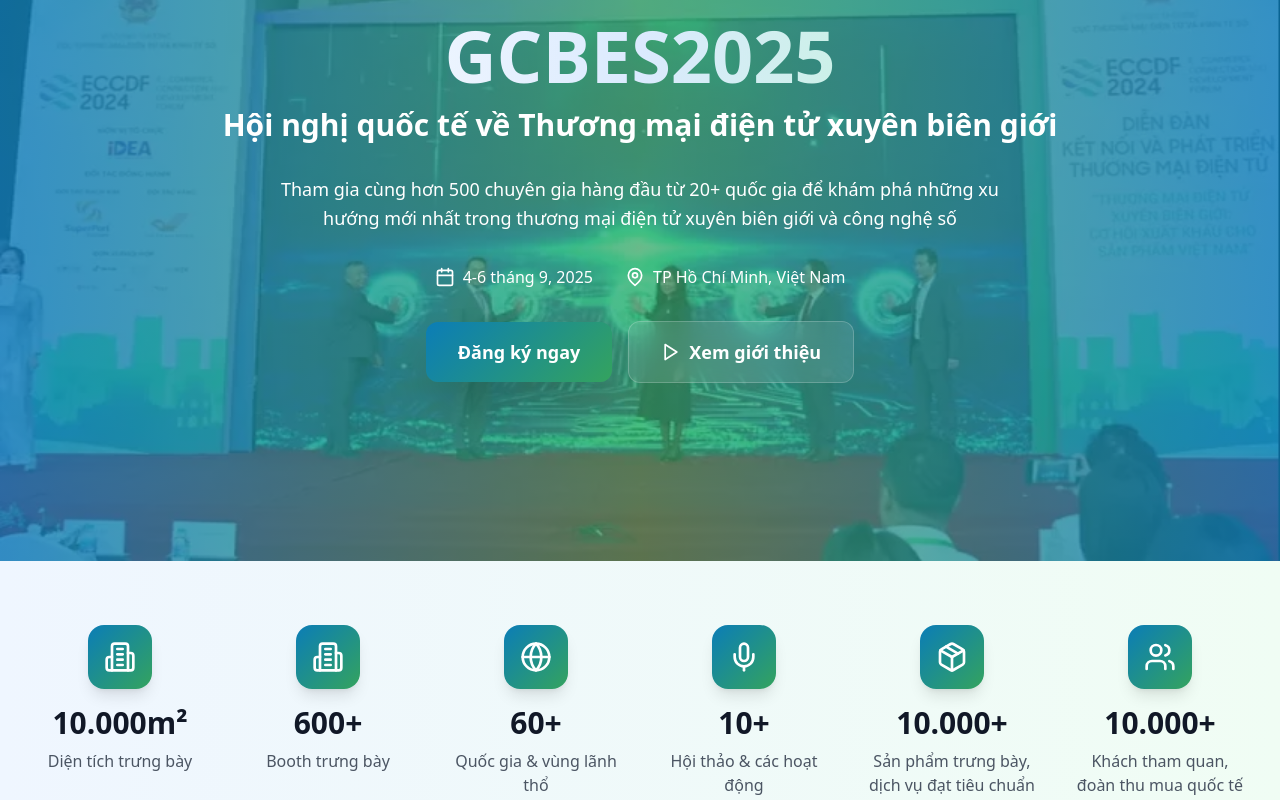
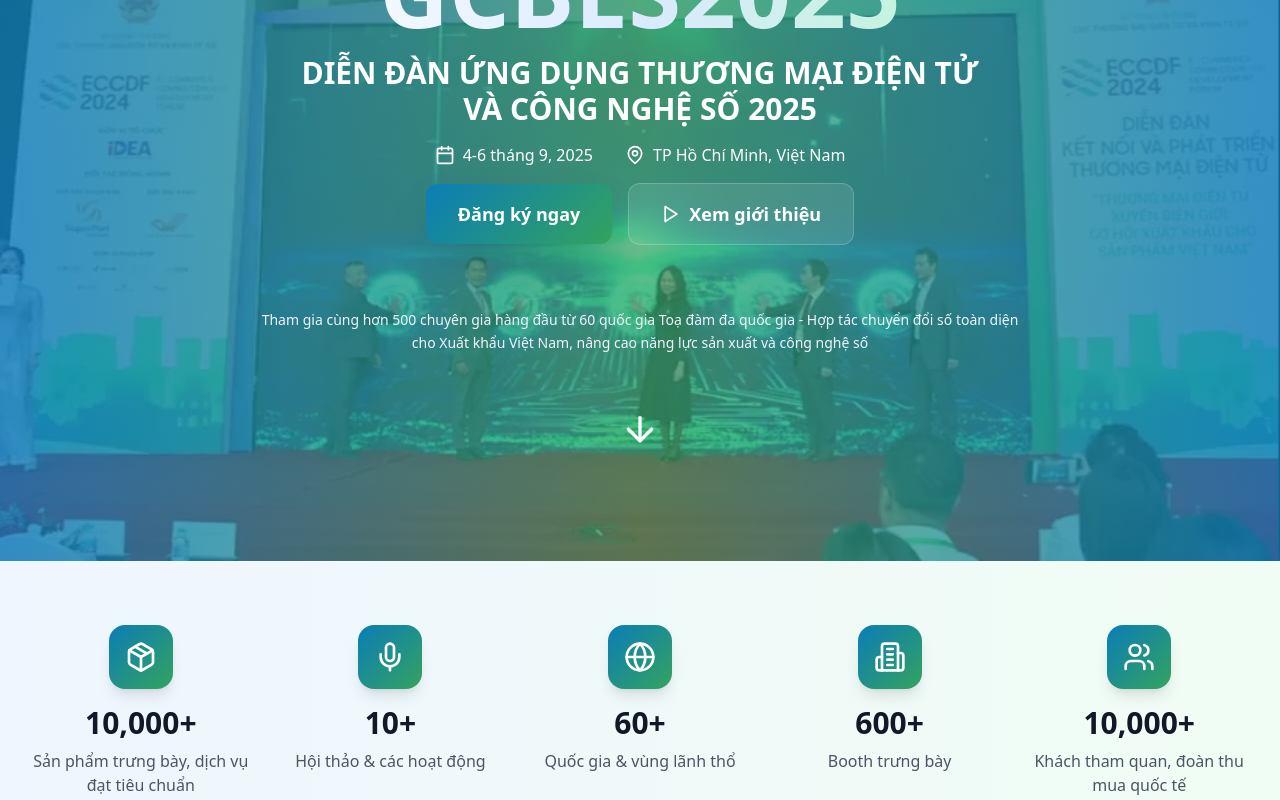
Before and after one commit to thanhle98/gcbes2025, a React (Vite) app: page / in a window 1280 px wide. Shown: the part 240-1040 px from the top of the page. Built offline with nearby package versions, Linux system fonts and the light colour scheme.

Commit message:
Update banner text

```diff
--- a/src/pages/HomePage.tsx
+++ b/src/pages/HomePage.tsx
@@ -16,6 +16,7 @@ import {
   ChevronRight,
   Play,
   Package,
+  ArrowDown,
 } from "lucide-react";
 
 // Lazy loading video component
@@ -60,7 +61,7 @@ function LazyBackgroundVideo() {
           src="/background-init-compressed.jpg"
           alt="Conference Background"
           className={`w-full h-full object-cover transition-opacity duration-1000 ${
-            isVideoLoaded ? 'opacity-0' : 'opacity-100'
+            isVideoLoaded ? "opacity-0" : "opacity-100"
           }`}
         />
       </picture>
@@ -75,7 +76,7 @@ function LazyBackgroundVideo() {
           playsInline
           preload="metadata"
           className={`absolute inset-0 w-full h-full object-cover transition-opacity duration-1000 ${
-            isVideoLoaded ? 'opacity-100' : 'opacity-0'
+            isVideoLoaded ? "opacity-100" : "opacity-0"
           }`}
           onCanPlay={handleVideoLoad}
           onLoadedData={handleVideoLoad}
@@ -223,12 +224,19 @@ export default function HomePage() {
   ];
 
   const stats = [
-    { number: "10.000m²", label: "Diện tích trưng bày", icon: Building2 },
+    {
+      number: "10,000+",
+      label: "Sản phẩm trưng bày, dịch vụ đạt tiêu chuẩn",
+      icon: Package,
+    },
+    { number: "10+", label: "Hội thảo & các hoạt động", icon: Mic },
+    { number: "60+", label: "Quốc gia & vùng lãnh thổ", icon: Globe },
     { number: "600+", label: "Booth trưng bày", icon: Building2 },
-    { number: "60+", label: "Quốc gia & vùng lãnh thổ", icon: Globe },
-    { number: "10+", label: "Hội thảo & các hoạt động", icon: Mic },
-    { number: "10.000+", label: "Sản phẩm trưng bày, dịch vụ đạt tiêu chuẩn", icon: Package },
-    { number: "10.000+", label: "Khách tham quan, đoàn thu mua quốc tế", icon: Users },
+    {
+      number: "10,000+",
+      label: "Khách tham quan, đoàn thu mua quốc tế",
+      icon: Users,
+    },
   ];
 
   return (
@@ -242,32 +250,28 @@ export default function HomePage() {
         <div className="relative z-10 text-center text-white max-w-5xl mx-auto px-4 sm:px-6 lg:px-8">
           {/* Logo chương trình */}
           <div>
-            <h1 className="text-5xl md:text-7xl font-bold mb-4 bg-gradient-to-r from-white via-blue-100 to-green-200 bg-clip-text text-transparent">
+            <h1 className="text-5xl md:text-8xl font-bold mb-4 bg-gradient-to-r from-white via-blue-100 to-green-200 bg-clip-text text-transparent">
               GCBES2025
             </h1>
-            <b className="text-xl md:text-3xl text-white">
-              Hội nghị quốc tế về Thương mại điện tử xuyên biên giới
+            <b className="text-xl md:text-3xl leading-10 text-white">
+              DIỄN ĐÀN ỨNG DỤNG THƯƠNG MẠI ĐIỆN TỬ
+              <br />
+              VÀ CÔNG NGHỆ SỐ 2025
             </b>
           </div>
 
-          <p className="text-lg max-w-3xl mx-auto leading-relaxed pt-8">
-            Tham gia cùng hơn 500 chuyên gia hàng đầu từ 20+ quốc gia để khám
-            phá những xu hướng mới nhất trong thương mại điện tử xuyên biên giới
-            và công nghệ số
-          </p>
-
-          <div className="flex flex-wrap justify-center gap-8 pt-8">
+          <div className="flex flex-wrap justify-center gap-8 py-4">
             <div className="flex items-center space-x-2 ">
               <Calendar className="w-5 h-5" />
               <span>4-6 tháng 9, 2025</span>
             </div>
-            <div className="flex items-center space-x-2 ">
+            <div className="flex items-center space-x-2">
               <MapPin className="w-5 h-5" />
               <span>TP Hồ Chí Minh, Việt Nam</span>
             </div>
           </div>
 
-          <div className="flex flex-col sm:flex-row gap-4 justify-center items-center pt-8">
+          <div className="flex flex-col sm:flex-row gap-4 justify-center items-center">
             <button className="bg-custom-gradient hover:opacity-90 text-white px-8 py-4 rounded-xl font-semibold text-lg shadow-2xl transform hover:scale-105 transition-all duration-300">
               Đăng ký ngay
             </button>
@@ -276,14 +280,24 @@ export default function HomePage() {
               <span>Xem giới thiệu</span>
             </button>
           </div>
+
+          <p className="text-sm max-w-3xl mx-auto leading-relaxed pt-16 text-blue-50 text-justify md:text-center">
+            Tham gia cùng hơn 500 chuyên gia hàng đầu từ 60 quốc gia Toạ đàm
+            đa quốc gia - Hợp tác chuyển đổi số toàn diện cho Xuất khẩu Việt
+            Nam, nâng cao năng lực sản xuất và công nghệ số
+          </p>
+
+          {/* scroll down */}
+          <div className="flex justify-center items-center pt-16">
+            <ArrowDown className="w-10 h-10 text-white animate-bounce" />
+          </div>
         </div>
-
       </section>
 
       {/* Stats Section */}
       <section className="py-16 bg-gradient-to-r from-blue-50 to-green-50">
         <div className="max-w-7xl mx-auto px-4 sm:px-6 lg:px-8">
-          <div className="grid grid-cols-2 md:grid-cols-3 lg:grid-cols-6 gap-8">
+          <div className="grid grid-cols-2 md:grid-cols-3 lg:grid-cols-5 gap-8">
             {stats.map((stat, index) => {
               const Icon = stat.icon;
               return (
```
